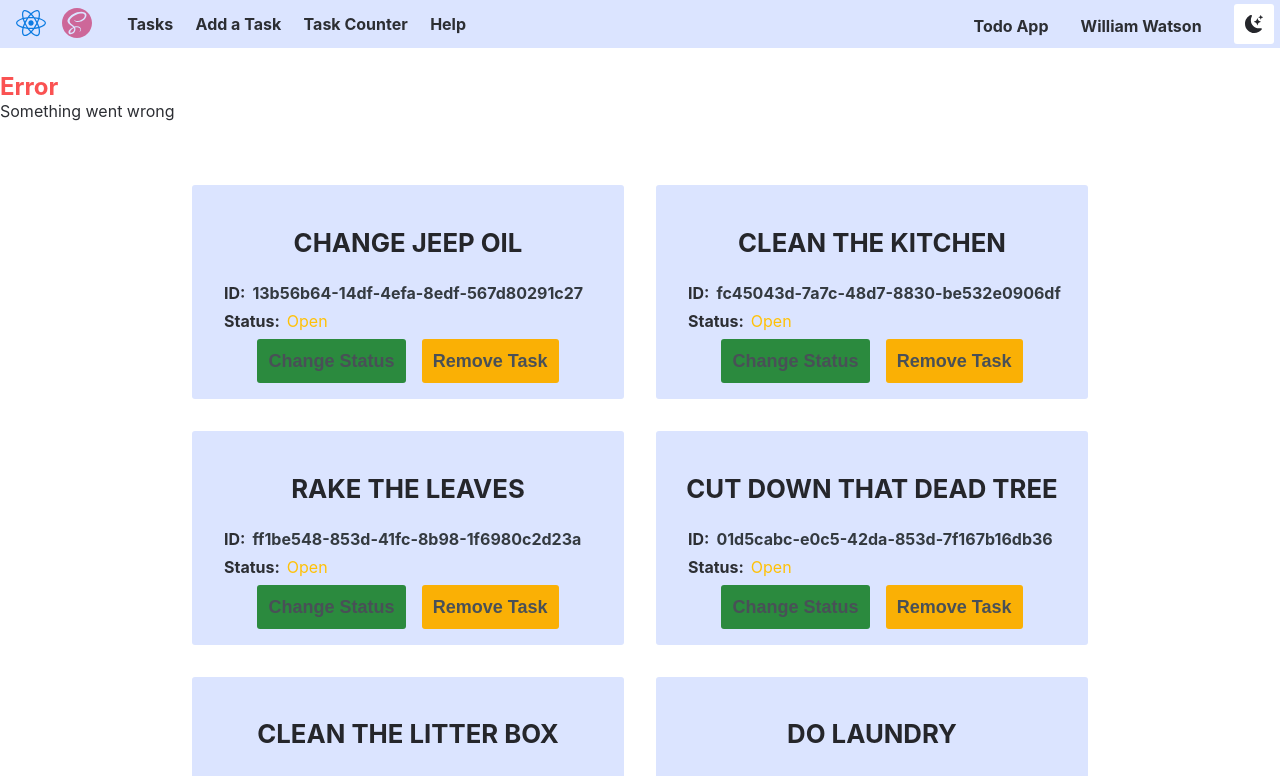
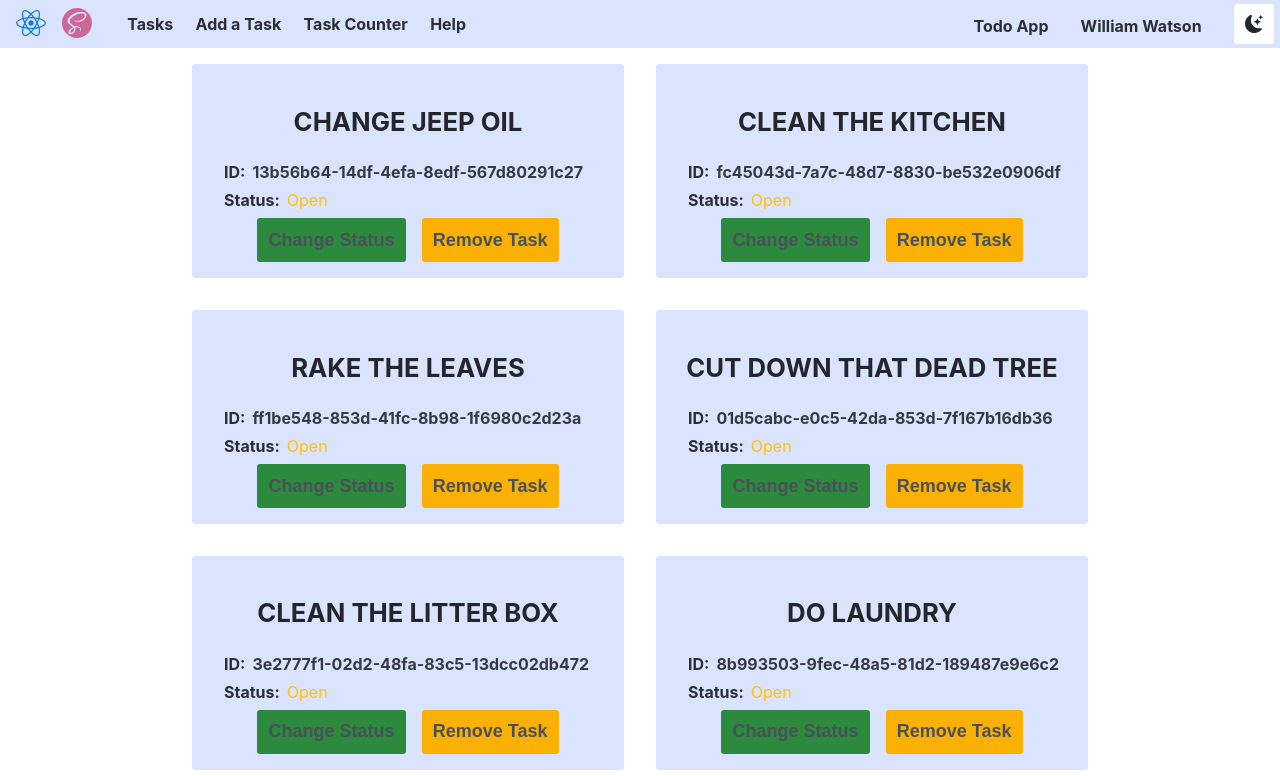
Before and after one commit to threnody5/INFO-5143-lab, a React (Create React App) app: page / in a window 1280 px wide. Shown: the top 776 px of the page. Built offline with nearby package versions, Linux system fonts and the light colour scheme.

Commit message:
add error message component to App, update error message component to display if there is an error message

```diff
--- a/src/App.js
+++ b/src/App.js
@@ -17,7 +17,7 @@ function App() {
     <>
       <Header />
       <Spinner show={false} />
-      <ErrorMessage error='Something went wrong' />
+      <ErrorMessage error='' />
       <Routes>
         <Route
           path='/'
--- a/src/components/ErrorMessage/index.jsx
+++ b/src/components/ErrorMessage/index.jsx
@@ -1,6 +1,10 @@
 import './styles.scss';
 
 const ErrorMessage = ({ error }) => {
+  if (!error) {
+    return null;
+  }
+
   return (
     <div className='error-message-component'>
       <div className='title'>Error</div>
```
